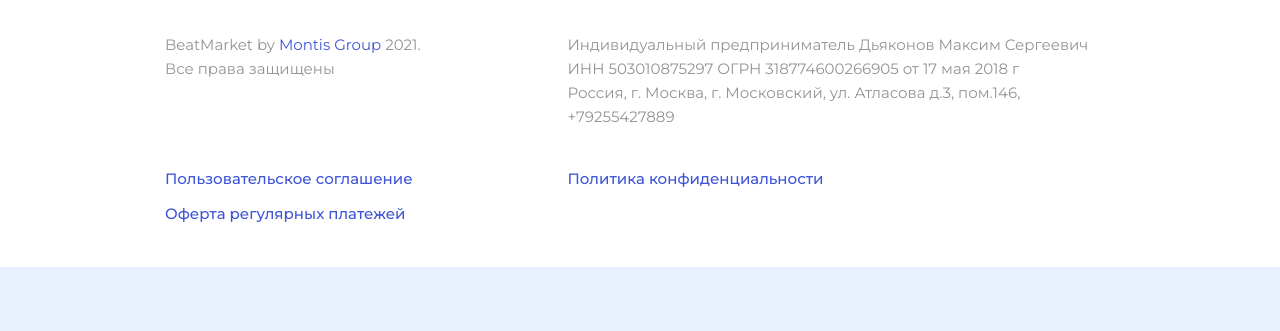
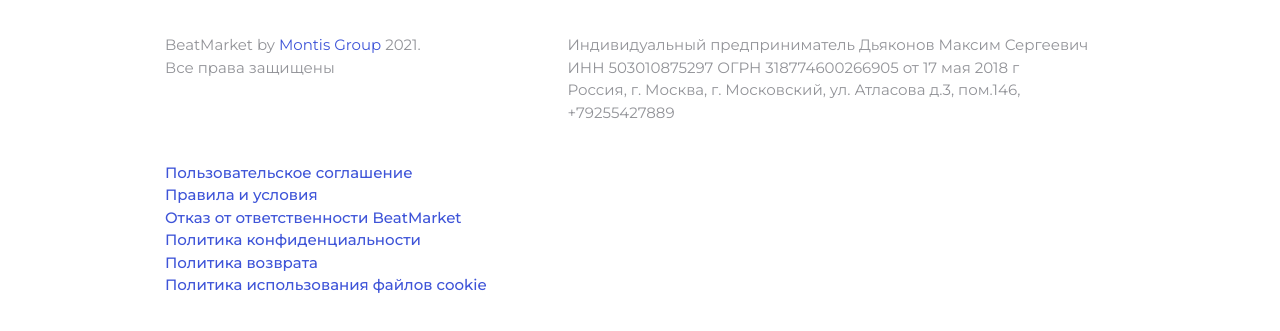
Before and after one commit to Ankhena/BeatLanding2, a website: page src/index.html in a window 1280 px wide. Shown: the part 7909-8240 px from the top of the page. Before the commit the page ends 8176 px from the top, so only its background shows below. Drawn offline with nearby package versions, Linux system fonts and the light colour scheme; files that its build step writes are made by us from their sources; files whose address does not match are found by name.

Commit message:
reformat footer

```diff
--- a/src/_footer.html
+++ b/src/_footer.html
@@ -1,5 +1,5 @@
-<footer class="section-outer section-footer">
-    <div class="section-inner footer">
+<footer class="section-outer footer">
+  <div class="section-inner footer-inner">
     <a class="footer-logo" href="./">
       <img class="footer-logo-icon" src="./img/logo.svg" alt="Логотип">
     </a>
@@ -15,13 +15,14 @@
       ИНН 503010875297 ОГРН 318774600266905 от 17 мая 2018 г<br>
       Россия, г. Москва, г. Московский, ул. Атласова д.3, пом.146, +79255427889
     </div>
-        <div class="footer-link">
-            <a href="#">Пользовательское соглашение</a>
-            <a href="#">Оферта регулярных платежей</a>
-        </div>
-        <div class="footer-link">
-            <a href="#">Политика конфиденциальности</a>
-        </div>
+    <ul class="footer-links">
+      <li><a href="#">Пользовательское соглашение</a></li>
+      <li><a href="#">Правила и условия</a></li>
+      <li><a href="#">Отказ от ответственности BeatMarket</a></li>
+      <li><a href="#">Политика конфиденциальности</a></li>
+      <li><a href="#">Политика возврата</a></li>
+      <li><a href="#">Политика использования файлов cookie</a></li>
+    </ul>
   </div>
 </footer>
 
--- a/src/scss/_footer.scss
+++ b/src/scss/_footer.scss
@@ -1,33 +1,20 @@
-// === Footer [ Стили для футера, используемые на всех страницах ] ===
-
-.section-footer {
+.footer {
   background-color: $color_white;
   padding: 2.7rem 0;
 
   @media ($media_sm) {
     padding: 2.7rem 0 0 0;
   }
-
-    .section-inner {
-
 }
 
-    .footer {
+.footer-inner {
   display: grid;
   grid-template-columns: 1fr 1.5fr;
   gap: 2.5rem;
 
   @media ($media_sm) {
     grid-template-columns: 1fr;
-
-            &-contact, &-logo {
-                justify-self: center;
-                text-align: center;
   }
-        }
-
-        &-contact, &-text, &-link {
-            line-height: 1.6;
 
   a {
     color: $color_blue;
@@ -37,20 +24,25 @@
     transition: 0.3s ease-in-out;
 
     &:hover, &:focus {
-                    border-color: $color_blue;
+      //border-color: $color_blue;
     }
   }
 }
 
-        &-logo {
+.footer-logo {
   width: 12rem;
 
-            &-icon {
-                max-width: 100%;
+  @media ($media_sm) {
+    justify-self: center;
+    text-align: center;
   }
 }
 
-        &-text {
+.footer-logo-icon {
+  max-width: 100%;
+}
+
+.footer-text {
   color: $color_gray;
 
   strong {
@@ -59,26 +51,34 @@
   }
 }
 
-        &-contact, &-link {
+.footer-link {
   display: inline-flex;
   flex-direction: column;
   justify-self: flex-start;
 }
 
-        &-contact {
+.footer-contact {
+  display: inline-flex;
+  flex-direction: column;
+  justify-self: flex-start;
   justify-content: space-around;
 
   @media ($media_sm) {
+    justify-self: center;
+    text-align: center;
+  }
+
   a {
+
+    @media ($media_sm) {
       margin-top: 0.2rem;
     }
   }
 }
 
-        &-link {
+.footer-link {
   justify-content: space-between;
   height: 4rem;
-
 
   @media ($media_sm) {
     &:last-child {
@@ -86,8 +86,3 @@
     }
   }
 }
-    }
-
-}
-
-// === / Footer ===
```
Lines whose indentation alone changed are shown as unchanged.
